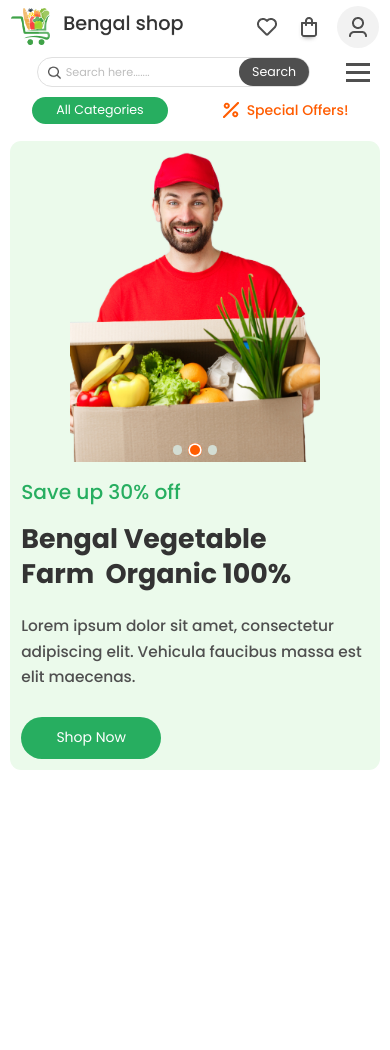
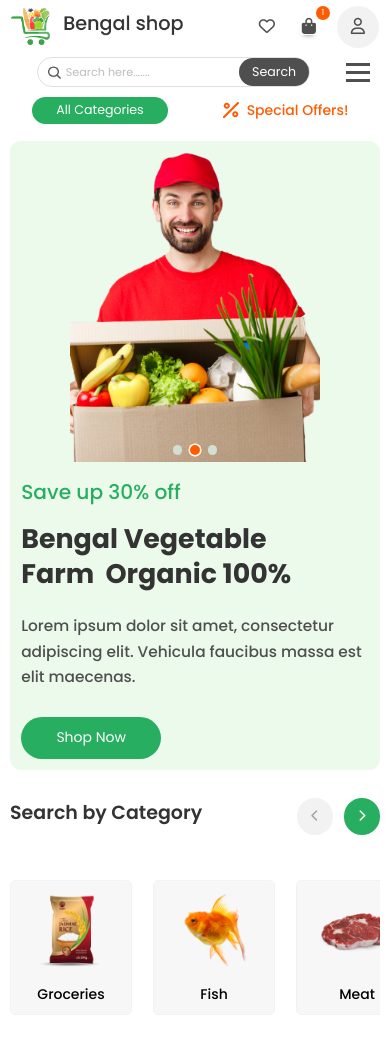
Before and after one commit to shakil-mh/Bengal-Shop, a plain HTML site: page index.html in a window 390 px wide. Before the commit the page ends 844 px from the top, so only its background shows below. Drawn offline with Linux system fonts and the light colour scheme; a web font is replaced by a local one.

Commit message:
Responsive support for Category section

```diff
--- a/assets/css/header.css
+++ b/assets/css/header.css
@@ -79,7 +79,11 @@ header{
     grid-area: a;
     align-items: center;
     justify-self: end;
-    /* margin-bottom: 2.5rem; */
+}
+
+.account-area i{
+    font-size: 1.45rem;
+    color: var(--deep-gray-color);
 }
 
 .cart-btn{
@@ -93,12 +97,12 @@ header{
     width: 1.25rem;
     aspect-ratio: 1;
     background-color: var(--text-color-2);
-    border-radius: 6.25rem;
+    border-radius: 100px;
     color: white;
     display: flex;
     justify-content: center;
     align-items: center;
-    font-size: 12px;
+    font-size: .75rem;
 }
 
 .cart-logo{
--- a/assets/css/media.css
+++ b/assets/css/media.css
@@ -87,7 +87,7 @@
         padding-right: clamp(75px, 19%, 9.6875rem);
     }
 
-    .account-area span{
+    .account-area > span{
         display: none;
     }
 
@@ -106,6 +106,10 @@
 
     h2{
         font-size: 1.8rem !important;
+    }
+
+    h3{
+        font-size: 1.7rem !important;
     }
 
     /* header */
@@ -134,15 +138,6 @@
         bottom: .125rem;
     }
 
-    .category-btn button{
-        width: auto;
-        justify-self: center;
-    }
-
-    .category-btn button img{
-        display: none;
-    }
-
     .special-offers a{
         gap: .3125rem;
     }
@@ -153,6 +148,7 @@
     .carousel-area{
         flex-direction: column-reverse;
         border-radius: 1rem;
+        margin-bottom: 2.5rem;
     }
 
     .carousel-text{
@@ -178,3 +174,27 @@
         flex-direction: row;
         margin-block: -1.5rem 2rem;
     }
+
+
+    /* Category area */
+
+    .category-area{
+        margin-block-end: .625rem;
+    }
+
+    .category-btn button{
+        width: auto;
+        justify-self: center;
+    }
+
+    .category-btn button img{
+        display: none;
+    }
+
+    .category-slide img{
+        width: 80%;
+        padding: 0;
+    }
+
+
+}
--- a/assets/css/slider to brands.css
+++ b/assets/css/slider to brands.css
@@ -17,6 +17,7 @@
 
 .slider::-webkit-scrollbar-track {
     background: #e0e0e0;
+    border-radius: 10px;
     box-shadow: inset 0 0 0 1px white;
 }
 
@@ -28,17 +29,18 @@
 
 .slider-btn{
     display: flex;
-    gap: 15px;
+    gap: .9375rem;
+    align-items: end;
 }
 
 .slider-btn button{
     display: flex;
     justify-content: center;
     align-items: center;
-    width: 52px;
-    height: 52px;
+    width: 3.25rem;
+    height: 3.25rem;
     border-radius: 100px;
-    font-size: 17px;
+    font-size: 1.0625rem;
     font-weight: 300;
     background: var(--light-gray-color);
     color: #a4a4a4;
@@ -52,11 +54,11 @@
 .slider-tittle{
     display: flex;
     justify-content: space-between;
-    margin-bottom: 25px;
+    margin-bottom: 1.5625rem;
 }
 
 .slider-tittle h3{
-    font-size: 36px;
+    font-size: 2.25rem;
     color: var(--text-color);
     font-weight: 600;
 }
@@ -81,21 +83,26 @@
 /* Category section */
 
 .category-area{
-    margin-block-end: 60px;
+    margin-block-end: 3.75rem;
 }
 
 .category-slider{
-    padding: 40px 0;
-    gap: 30px;
+    padding: 2.5rem 0;
+    gap: 1.875rem;
 }
 
 .category-slide{
-    width: 260px;
-    height: 220px;
-    padding: 35px;
+    aspect-ratio: 260/220;
+    gap: 1.25rem;
+    padding-inline: clamp(10px, 2.3vw, 45px);
+    padding-block: clamp(5px, 2.3vw, 35px);
     background: #f7f7f7;
     border: 1px solid var(--light-gray-color);
     cursor: pointer;
+}
+
+.category-slide img{
+    padding-inline: clamp(15px, 1.8vw, 35px);
 }
 
 .category-slide:hover{
@@ -103,7 +110,7 @@
 }
 
 .category-slide h4{
-    font-size: 20px;
+    font-size: 1.25rem;
     font-weight: 500;
 }
 
--- a/assets/js/slider.js
+++ b/assets/js/slider.js
@@ -3,9 +3,9 @@
 // const sliderRightButton = categoryArea.getElementsByClassName("slider-btn-right")[0];
 
 sliderControl = (index, button) => {
-    const scrollAmount = 600;
     const targetArea = button.parentElement.parentElement.parentElement;
     const slider = targetArea.getElementsByClassName("slider")[0];
+    const scrollAmount = slider.getElementsByClassName("slide")[0].offsetWidth * 2.5;
 
     if(index===0){
         slider.scrollLeft -= scrollAmount;
--- a/index.html
+++ b/index.html
@@ -29,17 +29,17 @@
 
             <div class="account-area">
                 <div class="heart-btn btn">
-                    <img src="assets/images/ui/heart.png" alt="whitelist">
+                    <i class="fa-regular fa-heart"></i>
                 </div>
                 <div class="cart-btn btn">
                     <span>1</span>
                     <div class="cart-logo">
-                        <img src="assets/images/ui/cart.png" alt="cart">
+                        <i class="fa-solid fa-bag-shopping"></i>
                     </div>
                 </div>
 
                 <div class="user-btn btn">
-                    <img src="assets/images/ui/user.png" alt="user">
+                    <i class="fa-regular fa-user"></i>
                 </div>
                 <span>Account</span>
             </div>
@@ -98,7 +98,7 @@
             </div>
         </section>
 
-        <!-- <section class="category-area container">
+        <section class="category-area container">
             <div class="slider-tittle">
                 <h3>Search by Category</h3>
                 <div class="slider-btn">
@@ -160,7 +160,7 @@
                     <h4>Ice Cream</h4>
                 </div>
             </div>
-        </section> -->
+        </section>
 
         <!-- <section class="offers-area">
             <div class="offer">
```
